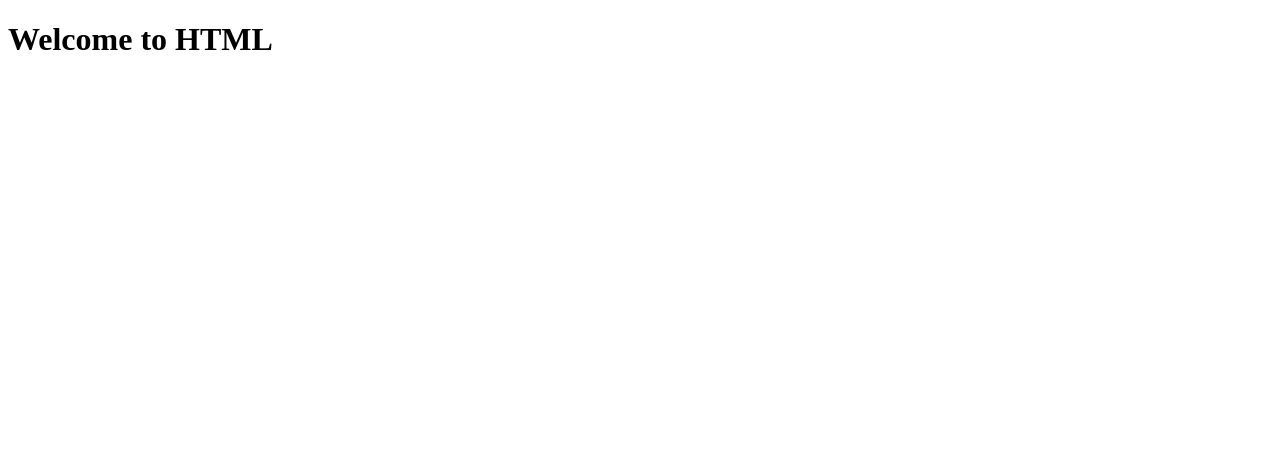
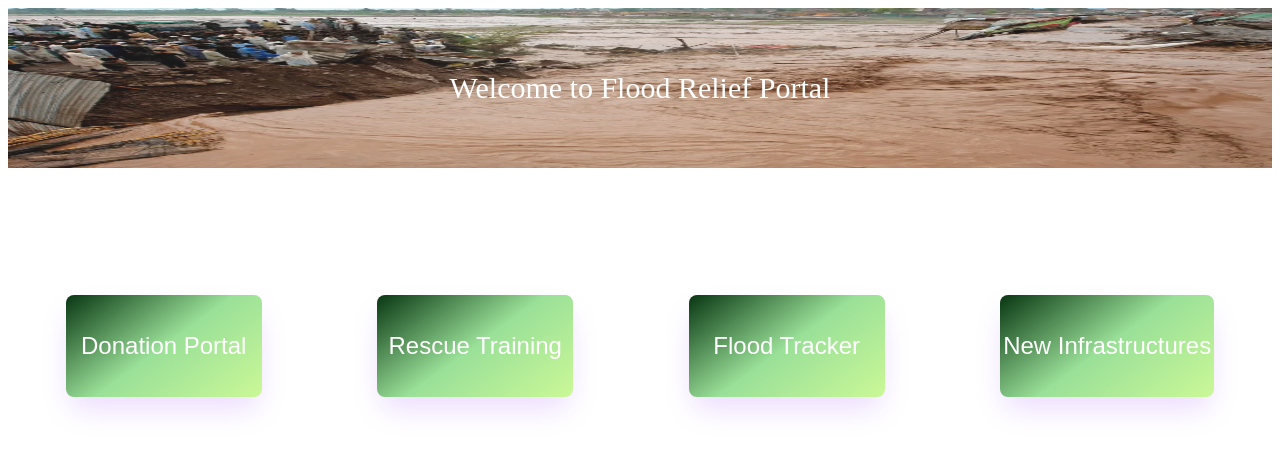
Before and after one commit to mubashar-nouman/Hacktoberfest2022, a plain HTML site: page HTML/index.html in a window 1280 px wide. Drawn offline with Linux system fonts and the light colour scheme.

Commit message:
flood portal

```diff
--- /dev/null
+++ b/HTML/index.css
@@ -0,0 +1,85 @@
+.body{
+    font-family: 'Impact';
+    background-color: rgb(228, 225, 225);
+}
+.header{
+    padding: 5%;
+
+   color: white;
+   display: flex;
+   text-align: center;
+   font-size: 30px;
+   margin:0 auto;
+  align-items: center;
+   justify-content: center;
+   background-image: url(flood.png);
+   background-color: rgba (255,255,255,0.6);
+    background-blend-mode: darken;
+    opacity: 0.9;
+
+    background-size: 100% 100%;
+
+
+}
+.list-item{
+    display: flex;
+    flex-direction: row;
+}
+
+
+/* CSS */
+.buttons {
+    display:flex;
+    flex-direction: row;
+  margin-top: 10px;
+
+  margin:0 auto;
+  align-items: center;
+  background-image: linear-gradient(144deg,#083612, #9ae098 50%,#cbf897);
+  border: 0;
+  border-radius: 8px;
+  box-shadow: rgba(151, 65, 252, 0.2) 0 15px 30px -5px;
+  box-sizing: border-box;
+  color: #FFFFFF;
+  display: flex;
+  font-family: Phantomsans, sans-serif;
+  font-size: 20px;
+  justify-content: center;
+  line-height: 4em;
+  max-width: 200%;
+  min-width: 200px;
+  padding: 3px;
+  text-decoration: none;
+  user-select: none;
+  -webkit-user-select: none;
+  touch-action: manipulation;
+  white-space: nowrap;
+  cursor: pointer;
+  margin-top: 10%;
+
+}
+
+.buttons:active,
+.buttons:hover {
+  outline: 0;
+}
+
+.buttons span {
+  background-color: rgb(5, 6, 45);
+  padding: 16px 24px;
+  border-radius: 6px;
+  width: 100%;
+  height: 100%;
+  transition: 300ms;
+}
+
+.buttons :hover span {
+  background: none;
+}
+
+@media (min-width: 768px) {
+  .buttons {
+    font-size: 24px;
+    min-width: 196px;
+  }
+}
--- a/HTML/index.html
+++ b/HTML/index.html
@@ -1,12 +1,30 @@
+
 <!DOCTYPE html>
+
 <html lang="en">
+
 <head>
     <meta charset="UTF-8">
     <meta http-equiv="X-UA-Compatible" content="IE=edge">
+    <link rel="stylesheet" href="index.css">
     <meta name="viewport" content="width=device-width, initial-scale=1.0">
     <title>Hacktoberfest-2022</title>
+
 </head>
 <body>
-    <h1>Welcome to HTML</h1>
+    <header>
+        <div class="header">
+            Welcome to Flood Relief Portal
+
+        </div>
+        <li class="list-item">
+            <button class="buttons">Donation Portal</button>
+            <button class="buttons">Rescue Training</button>
+
+            <button class="buttons">Flood Tracker</button>
+            <button class="buttons">New Infrastructures</button>
+
+        </li>
+    </header>
 </body>
 </html>
```
Also changed, not shown: HTML/flood.PNG (added).
